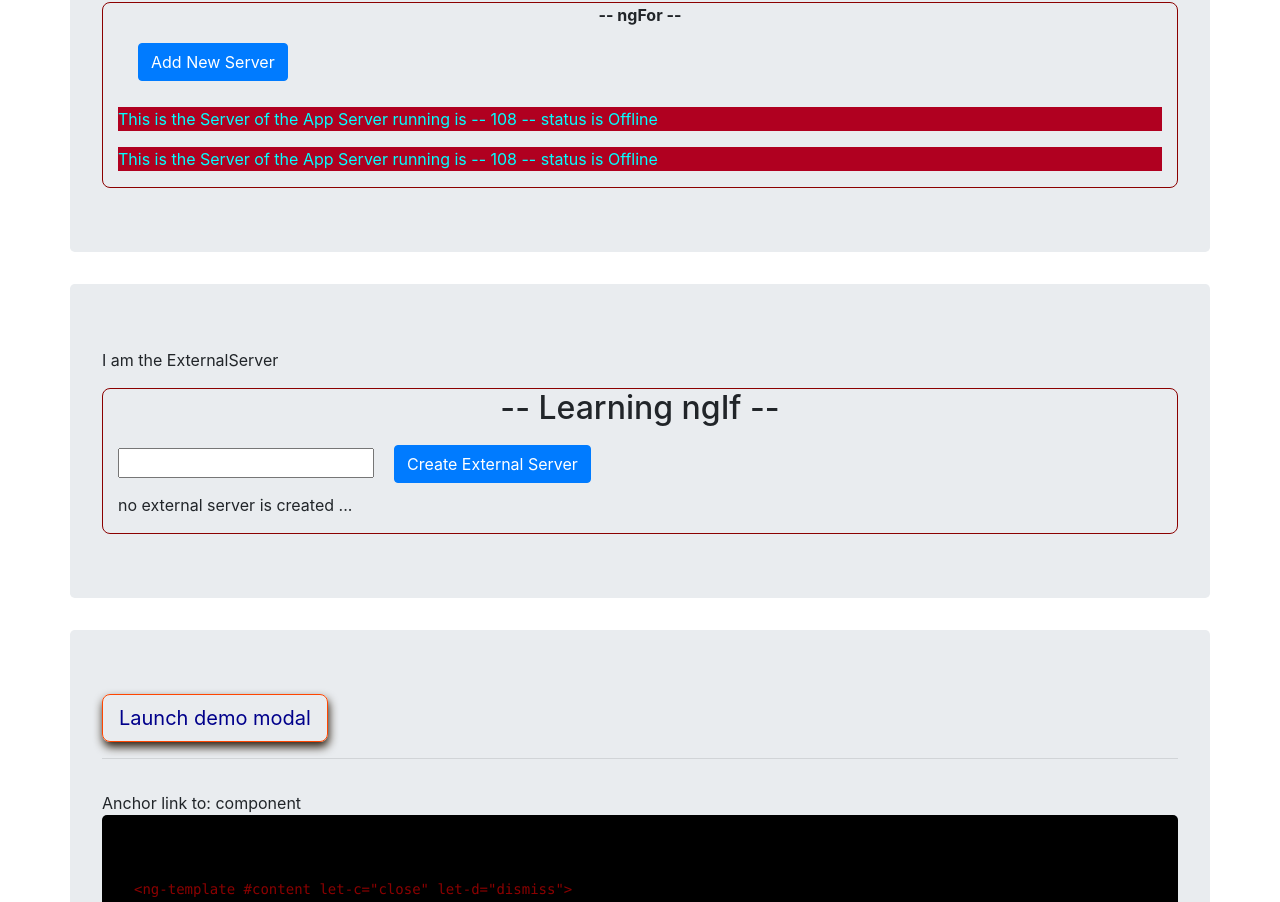
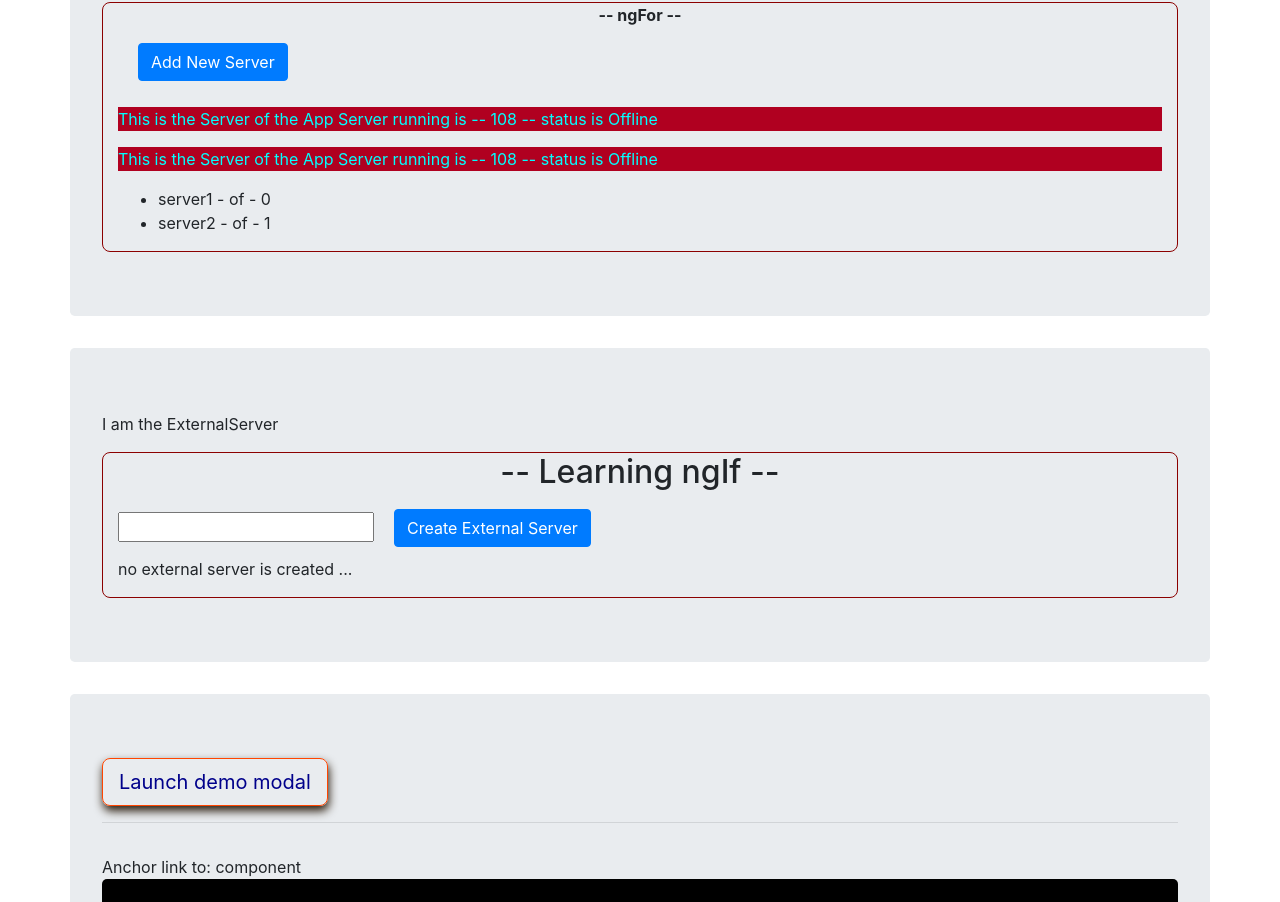
Before and after one commit to kaings/classroom-angular-1, an Angular app: page / in a window 1280 px wide. Shown: the part 924-1826 px from the top of the page. Built offline with nearby package versions, Linux system fonts and the light colour scheme.

Commit message:
added onRemoveServer

```diff
--- a/src/app/servers/servers.component.html
+++ b/src/app/servers/servers.component.html
@@ -49,5 +49,14 @@
   <button class="btn btn-primary" (click)="onAddNewServer()">Add New Server</button><br/><br/>
 
   <!-- ngFor does the repetition based on length of array, quite similar to angularJS ng-repeat -->
-  <app-server *ngFor="let anyVariable of servers"></app-server>
+  <!--  -->
+  <app-server *ngFor="let anyVariable of servers; let i = index" (click)="onRemoveServer(i)"></app-server>
+
+  <ul>
+    <a
+      style="cursor: pointer;"
+      *ngFor="let x of servers; let j = index" (click)="onRemoveServer(j)">
+      <li>{{ x }} - of - {{ j }}</li>
+    </a>
+  </ul>
 </div>
--- a/src/app/servers/servers.component.ts
+++ b/src/app/servers/servers.component.ts
@@ -27,6 +27,8 @@ export class ServersComponent implements OnInit {
   serverNameInput = 'Some Input Here';
 
   servers = ['server1', 'server2'];
+
+  initCount = 1;
 
   constructor() {
     setTimeout(() => {
@@ -60,7 +62,11 @@ export class ServersComponent implements OnInit {
   }
 
   onAddNewServer() {
-    this.servers.push('New Server');
+    this.servers.push('New Server' + this.initCount++); // without this unique value of array, onRemoveServer will only remove item from the bottom.
+  }
+
+  onRemoveServer(id: number) {
+    this.servers.splice(id, 1);
   }
 
 }
```
